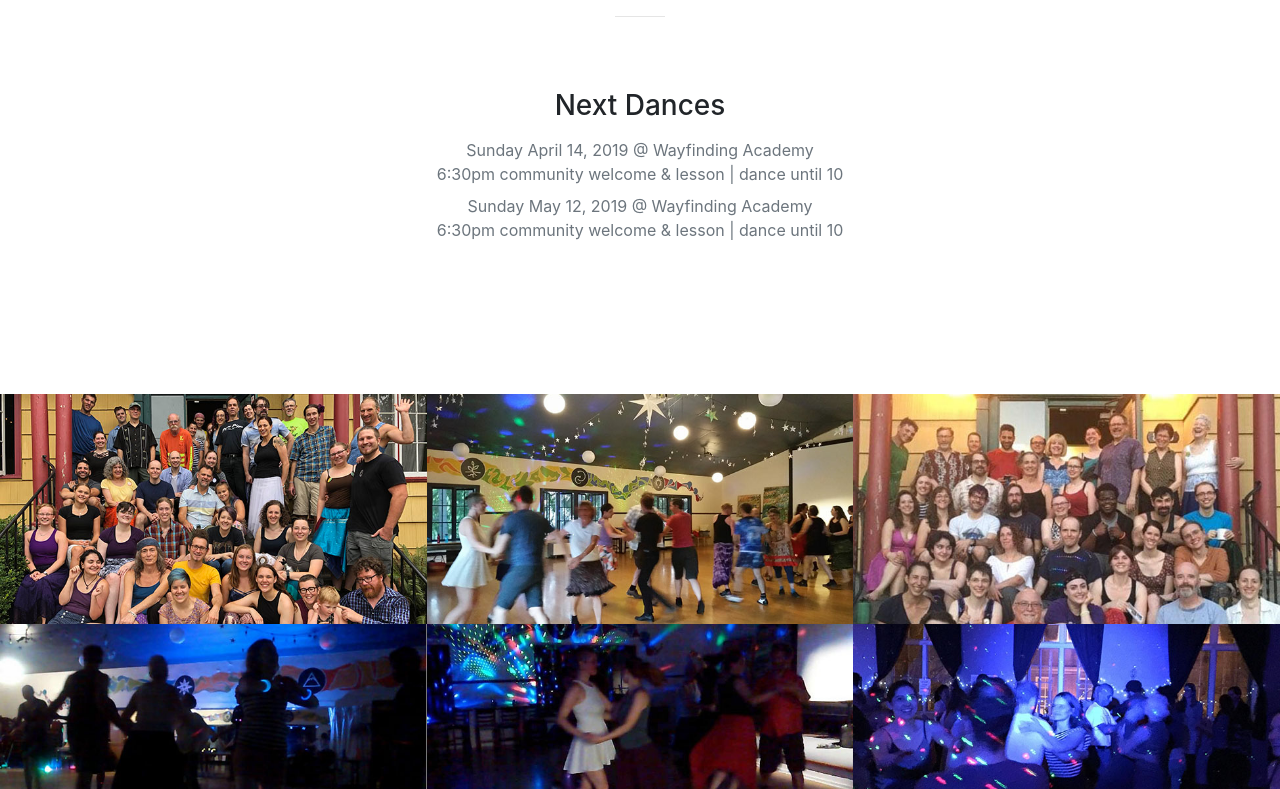
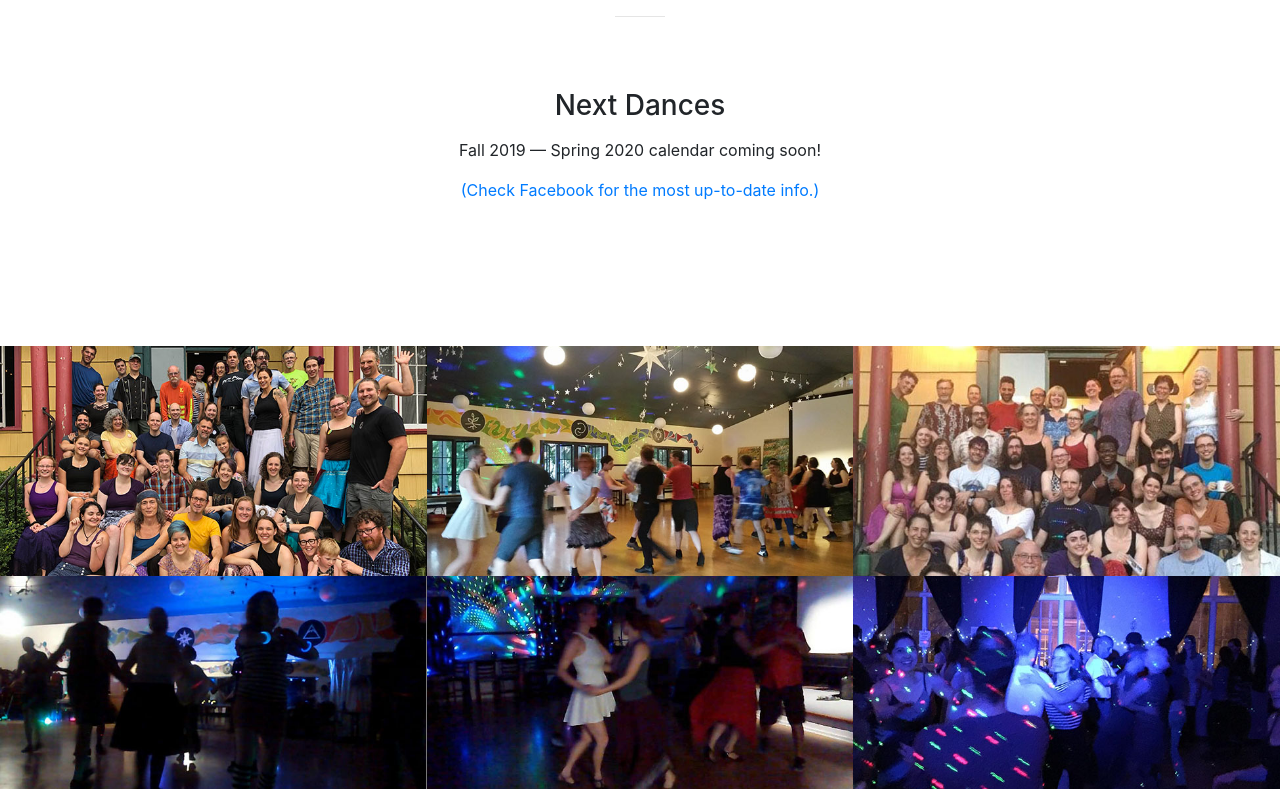
Before and after one commit to mgoren/contraremix, a website with bundled scripts: page index.html in a window 1280 px wide. Shown: the part 2740-3529 px from the top of the page. Built offline with nearby package versions, Linux system fonts and the light colour scheme.

Commit message:
update schedule

```diff
--- a/index.html
+++ b/index.html
@@ -135,16 +135,18 @@
           <div class="col-lg-12 col-md-12 text-center">
             <div class="service-box mt-5 mx-auto">
               <h3 class="mb-3">Next Dances</h3>
-              <ul class="list-unstyled" id="next-dances">
-                <li class="text-muted mb-0 dance">
+              <p>Fall 2019 &mdash; Spring 2020 calendar coming soon!<p>
+              <p><a href="https://www.facebook.com/groups/pdxcontraremix" target=_blank>(Check Facebook for the most up-to-date info.)</a><p>
+              <!-- <ul class="list-unstyled" id="next-dances"> -->
+                <!-- <li class="text-muted mb-0 dance">
                   <span class="desktop-only">Sunday April 14, 2019 @ Wayfinding Academy <br>6:30pm community welcome & lesson | dance until 10</span>
                   <span class="mobile-only">Sun 4/14/19 <br>6:30pm community welcome & lesson <br>dance until 10 <br>Wayfinding Academy</span>
                 </li>
                 <li class="text-muted mb-0 dance">
                   <span class="desktop-only">Sunday May 12, 2019 @ Wayfinding Academy <br>6:30pm community welcome & lesson | dance until 10</span>
                   <span class="mobile-only">Sun 5/12/19 <br>6:30pm community welcome & lesson <br>dance until 10 <br>Wayfinding Academy</span>
-                </li>
-              </ul>
+                </li> -->
+              <!-- </ul> -->
             </div>
           </div>
         </div>
```
